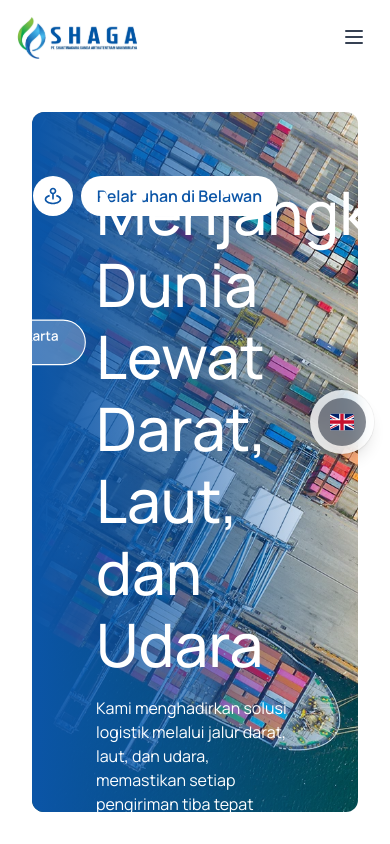
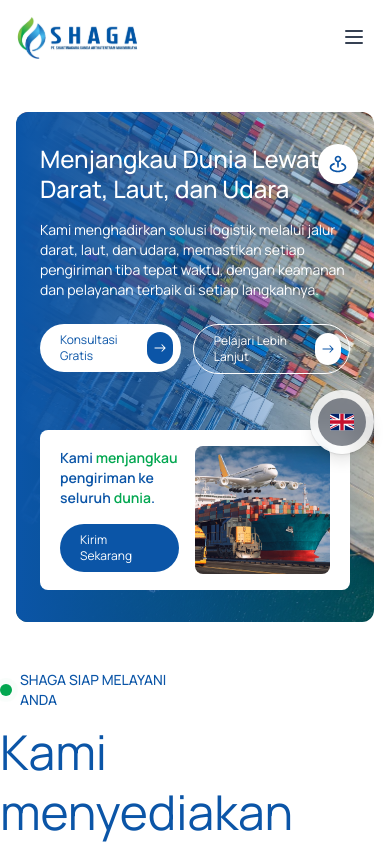
Before and after one commit to ciptacodeteam/shaga, a Next.js app: page /en in a window 390 px wide. Shown: the top 844 px of the page. Built offline with nearby package versions, Linux system fonts and the light colour scheme.

Commit message:
feat: enhance CTAButton variants and improve layout in HeroSection for better usability and responsiveness

```diff
--- a/components/CTAButton.tsx
+++ b/components/CTAButton.tsx
@@ -7,22 +7,28 @@ type Props = {
   url?: string;
   text?: string;
   size?: 'sm' | 'md' | 'lg';
-  variant?: 'primary' | 'secondary' | 'outline' | 'outline-primary';
+  variant?:
+    | 'primary'
+    | 'secondary'
+    | 'outline'
+    | 'outline-primary'
+    | 'outline-white';
   onClick?: () => void;
 };
 
 const CTAButton = ({ url, text, size, variant, onClick }: Props) => {
   const sizes = {
-    sm: 'px-2 py-2 text-sm',
-    md: 'px-3 py-3 text-base',
-    lg: 'px-3.5 py-3.5 text-lg',
+    sm: 'p-1 md:p-2 text-sm',
+    md: 'p-2 md:p-3 text-xs sm:text-sm md:text-base',
+    lg: 'p-2 md:p-3.5 text-base md:text-lg',
   };
 
   const variants = {
     primary: 'bg-white text-primary',
     secondary: 'bg-primary text-white',
-    outline: 'border border-white text-white bg-transparent',
+    outline: 'border border-primary text-primary bg-transparent',
     'outline-primary': 'border border-primary text-primary bg-transparent',
+    'outline-white': 'border border-white text-white bg-transparent',
   };
 
   return (
@@ -43,18 +49,22 @@ const CTAButton = ({ url, text, size, variant, onClick }: Props) => {
         className={cn(
           'flex items-center justify-center w-8 h-8 rounded-full transition-all duration-300 group-hover:rotate-45',
           variant === 'secondary' ? 'bg-white' : 'bg-primary',
-          variant === 'outline' ? 'bg-white/20 group-hover:bg-white' : '',
+          variant === 'outline' ? 'bg-primary/20 group-hover:bg-primary' : '',
           variant === 'outline-primary'
             ? 'bg-primary/20 group-hover:bg-primary'
-            : ''
+            : '',
+          variant === 'outline-white' ? 'bg-white group-hover:bg-primary' : ''
         )}
       >
         <IoIosArrowRoundForward
           className={cn(
             'w-5 h-5 transition-colors duration-300',
             variant === 'secondary' ? 'text-primary' : 'text-white',
-            variant === 'outline' ? 'text-white group-hover:text-primary' : '',
+            variant === 'outline' ? 'text-primary group-hover:text-white' : '',
             variant === 'outline-primary'
+              ? 'text-primary group-hover:!text-white'
+              : '',
+            variant === 'outline-white'
               ? 'text-primary group-hover:!text-white'
               : ''
           )}
--- a/section/beranda/HeroSection.tsx
+++ b/section/beranda/HeroSection.tsx
@@ -1,16 +1,16 @@
 import Image from 'next/image';
-import Link from 'next/link';
 
 import tracking1 from '@/public/svg/tracking1.svg';
 import tracking2 from '@/public/svg/tracking2.svg';
 
 import CTAButton from '@/components/CTAButton';
 import { BiMapPin } from 'react-icons/bi';
+import { Link } from '@/i18n/navigation';
 
 export default function HeroSection() {
   return (
-    <section className='relative mb-20'>
-      <div className='mx-8 relative h-[700px] rounded-xl overflow-hidden z-0'>
+    <section className='relative mb-12'>
+      <div className='mx-4 md:mx-8 relative min-h-[420px] md:h-[600px] lg:h-[700px] rounded-xl overflow-hidden z-0'>
         {/* Gambar Background */}
         <div className="absolute inset-0 bg-[url('/img/imghero.webp')] bg-cover bg-center"></div>
 
@@ -18,12 +18,12 @@ export default function HeroSection() {
         <div className='absolute inset-0 bg-gradient-to-r from-[#0B55A7] via-[#0B55A7]/60 to-transparent [background-size:100%] z-10'></div>
 
         {/* Text Content */}
-        <div className='relative z-20 flex flex-col justify-between h-full px-16 text-white py-16'>
-          <div className='max-w-2xl'>
-            <h1 className='text-6xl leading-18 font-medium mb-4 font-manrope'>
+        <div className='relative z-20 flex flex-col justify-between h-full px-6 md:px-16 text-white py-8 md:py-16'>
+          <div className='max-w-xl md:max-w-2xl'>
+            <h1 className='text-2xl sm:text-3xl md:text-5xl lg:text-6xl leading-tight font-medium mb-4 font-manrope max-w-xs sm:max-w-none'>
               Menjangkau Dunia Lewat Darat, Laut, dan Udara
             </h1>
-            <p className='text-base text-white mb-6 font-manrope'>
+            <p className='text-sm sm:text-base text-white mb-6 font-manrope lg:max-w-md xl:max-w-lg'>
               Kami menghadirkan solusi logistik melalui jalur darat, laut, dan
               udara, memastikan setiap pengiriman tiba tepat waktu, dengan
               keamanan dan pelayanan terbaik di setiap langkahnya.
@@ -31,8 +31,8 @@ export default function HeroSection() {
           </div>
 
           {/* Tombol CTA */}
-          <div className='flex justify-between items-end'>
-            <div className='flex gap-6'>
+          <div className='flex flex-col lg:flex-row lg:justify-between gap-4 lg:items-end'>
+            <div className='flex gap-3 sm:gap-6'>
               <div>
                 <CTAButton text='Konsultasi Gratis' size='md' />
               </div>
@@ -41,52 +41,54 @@ export default function HeroSection() {
                 <CTAButton
                   text={'Pelajari Lebih Lanjut'}
                   size='md'
-                  variant='outline'
+                  variant='outline-white'
                 />
               </div>
             </div>
 
-            <div className='bg-white rounded-lg py-4 px-5 flex items-center gap-4 w-[400] h-auto'>
-              <div className='w-1/2'>
+            <div className='bg-white rounded-lg py-4 px-5 flex items-center gap-4 w-full sm:w-[400px] h-auto mt-10 lg:mt-0'>
+              <div className='md:w-1/2 w-2/3'>
                 <div className='mb-4'>
-                  <p className='text-primary font-semibold font-manrope'>
+                  <p className='text-primary font-semibold font-manrope text-sm md:text-base'>
                     Kami <span className='text-secondary'>menjangkau</span>{' '}
                     pengiriman ke seluruh{' '}
                     <span className='text-secondary'>dunia</span>.
                   </p>
                 </div>
                 <div>
-                  <Link href=''>
-                    <button className='text-white bg-primary text-sm py-2 px-5 rounded-full cursor-pointer transition-all duration-300 hover:brightness-110 hover:-translate-y-0.5 font-manrope'>
-                      Mulai Kirim Sekarang
+                  <Link href='/contact'>
+                    <button className='text-white bg-primary text-xs py-2 px-5 rounded-full cursor-pointer transition-all duration-300 hover:brightness-110 hover:-translate-y-0.5 font-manrope text-start md:text-center inline-flex gap-1'>
+                      <span className='hidden md:block'>Mulai</span> Kirim
+                      Sekarang
                     </button>
                   </Link>
                 </div>
               </div>
-              <div>
+              <div className='w-1/2 flex justify-end'>
                 <div className="bg-[url('/img/transportation.webp')] w-42 h-32 bg-no-repeat bg-cover bg-center rounded-lg"></div>
               </div>
             </div>
           </div>
         </div>
 
-        <div className='absolute right-20 top-16 z-10'>
+        <div className='absolute right-4 md:right-8 lg:right-20 top-8 md:top-8 lg:top-16 z-10'>
           <div className='flex gap-2'>
             <div className='flex items-center justify-center w-10 h-10 rounded-full bg-white transition-transform duration-300 group-hover:rotate-45'>
               <BiMapPin className='text-primary w-5 h-5 transition-colors duration-300' />
             </div>
-            <div className='bg-white font-manrope text-primary h-10 rounded-full font-semibold flex items-center px-4'>
+            <div className='bg-white font-manrope text-primary h-10 rounded-full font-semibold items-center px-4 hidden lg:flex'>
               Pelabuhan di Belawan
             </div>
           </div>
         </div>
 
-        <div>
+        {/* Decorative tracking images: hide on small screens to avoid layout issues */}
+        <div className='hidden xl:block'>
           <div>
             <Image
               src={tracking1}
               alt='Tracking'
-              className='absolute top-32 right-64 w-52 h-52 mb-4 mr-4 z-10'
+              className='absolute top-32 right-24 lg:right-64 w-44 h-44 mb-4 mr-4 z-10'
             />
           </div>
 
@@ -94,7 +96,7 @@ export default function HeroSection() {
             <Image
               src={tracking2}
               alt='Tracking'
-              className='absolute top-72 right-96 w-52 h-52 mb-4 mr-4 z-10'
+              className='absolute top-72 right-40 lg:right-96 w-44 h-44 mb-4 mr-4 z-10'
             />
           </div>
         </div>
```
